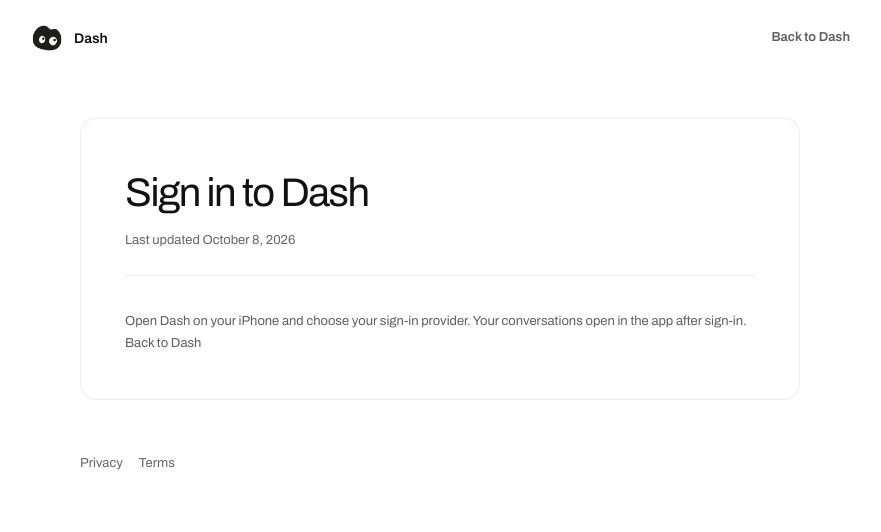
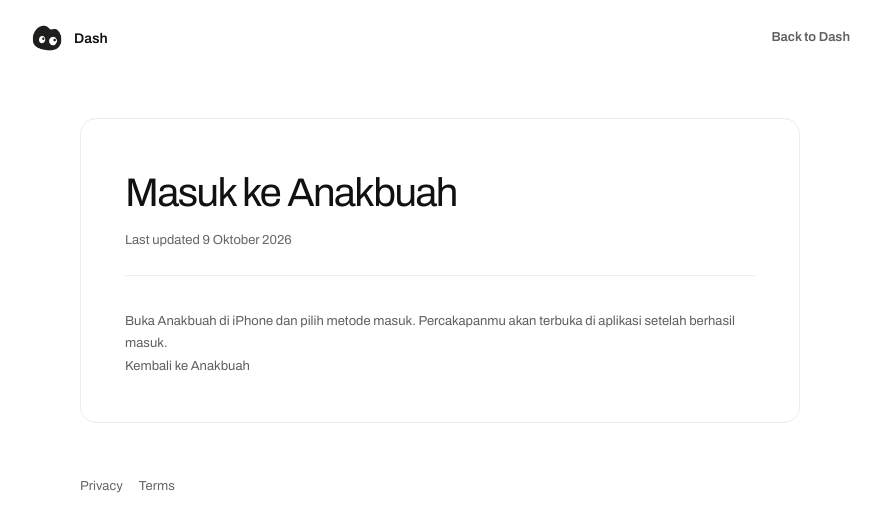
Before and after one commit to Anggapracoy/Personal-agents, a Next.js app: page /login in a window 1280 px wide. Shown: the top 532 px of the page, without its empty margins (200-1081 px from the left). Built offline with nearby package versions, Linux system fonts and the light colour scheme.

Commit message:
feat: rebrand sign-in page for Anakbuah

```diff
--- a/app/login/page.tsx
+++ b/app/login/page.tsx
@@ -1,13 +1,13 @@
 import Link from 'next/link';
 import { LegalPage } from '../legal-page';
 
-export const metadata = { title: 'Sign in - Dash' };
+export const metadata = { title: 'Masuk - Anakbuah' };
 
 export default async function LoginPage({ searchParams }: { searchParams: Promise<Record<string, string | string[] | undefined>> }) {
   const params = await searchParams;
-  return <LegalPage title="Sign in to Dash" updated="October 8, 2026">
-    {params.error && <p>Sign-in could not be completed. Try again in the iPhone app. If you just deleted your data, connected-service cleanup may still be finishing.</p>}
-    <p>Open Dash on your iPhone and choose your sign-in provider. Your conversations open in the app after sign-in.</p>
-    <p><Link href="/">Back to Dash</Link></p>
+  return <LegalPage title="Masuk ke Anakbuah" updated="9 Oktober 2026">
+    {params.error && <p>Proses masuk belum selesai. Coba lagi dari aplikasi Anakbuah. Jika baru menghapus data, pembersihan layanan yang terhubung mungkin masih berlangsung.</p>}
+    <p>Buka Anakbuah di iPhone dan pilih metode masuk. Percakapanmu akan terbuka di aplikasi setelah berhasil masuk.</p>
+    <p><Link href="/">Kembali ke Anakbuah</Link></p>
   </LegalPage>;
 }
```
